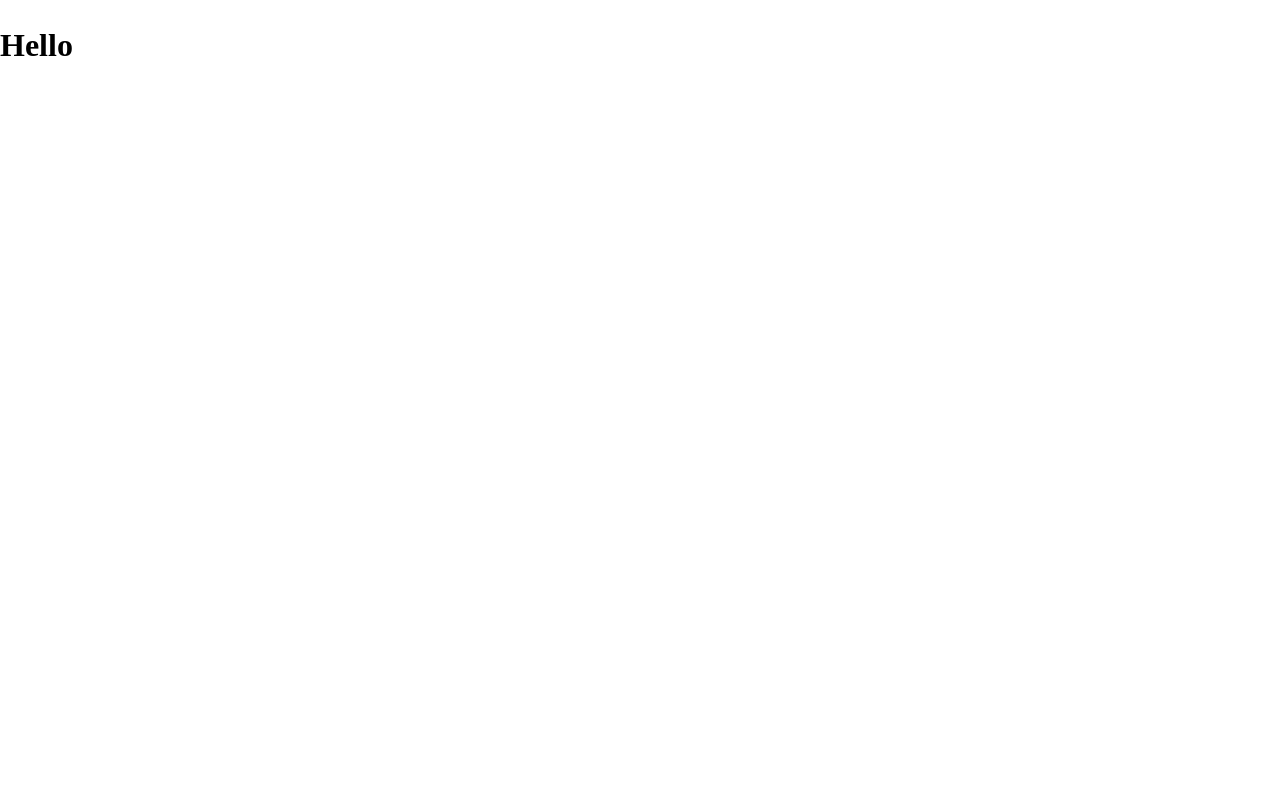
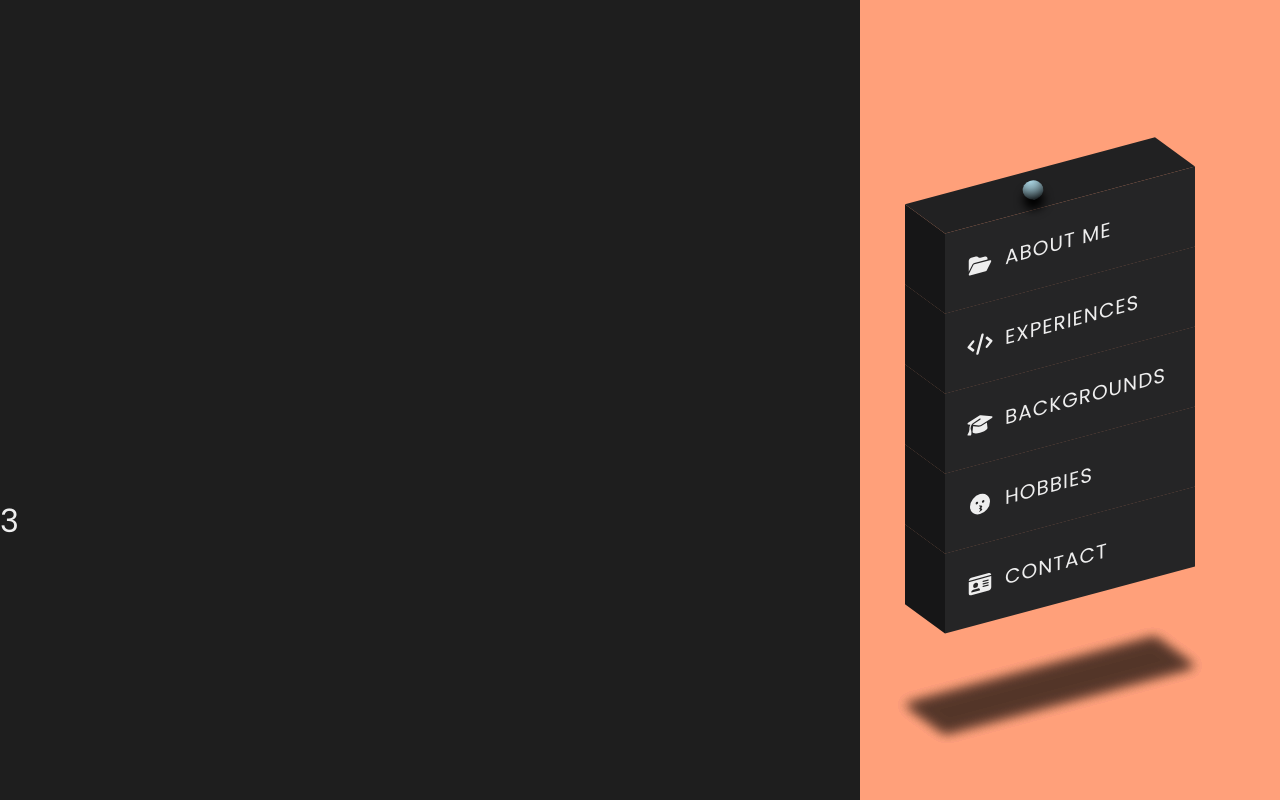
Before and after one commit to nobleboyh/portfolio-web, a React (Create React App) app: page / in a window 1280 px wide. Built offline with nearby package versions, Linux system fonts and the light colour scheme.

Commit message:
Add SideBar

```diff
--- a/package.json
+++ b/package.json
@@ -4,6 +4,10 @@
   "version": "0.1.0",
   "private": true,
   "dependencies": {
+    "@fortawesome/fontawesome-svg-core": "^6.1.1",
+    "@fortawesome/free-regular-svg-icons": "^6.1.1",
+    "@fortawesome/free-solid-svg-icons": "^6.1.1",
+    "@fortawesome/react-fontawesome": "^0.2.0",
     "@testing-library/jest-dom": "^5.16.4",
     "@testing-library/react": "^13.3.0",
     "@testing-library/user-event": "^13.5.0",
--- a/src/App.js
+++ b/src/App.js
@@ -1,7 +1,10 @@
+import Content from './layouts/components/Content';
+import SideBar from './layouts/components/SideBar';
 function App() {
   return (
-    <div className="App">
-      <h1>Hello</h1>
+    <div className="app-wrapper">
+      <Content></Content>
+      <SideBar></SideBar>
     </div>
   );
 }
--- /dev/null
+++ b/src/layouts/components/Content/Content.js
@@ -0,0 +1,19 @@
+import styles from './Content.module.scss';
+
+const Content = () => {
+  return (
+    <div className={styles.wrapper}>
+      <a href="#3">
+        <h1>3</h1>
+      </a>
+      <section id="1">Aboutme1</section>
+      <section id="2">Aboutme2</section>
+      <section id="3">Aboutme3</section>
+      <section id="4">Aboutme4</section>
+      <section id="5">Aboutme5</section>
+      <section id="6">Aboutme6</section>
+    </div>
+  );
+};
+
+export default Content;
--- /dev/null
+++ b/src/layouts/components/Content/Content.module.scss
@@ -0,0 +1,11 @@
+.wrapper {
+  grid-area: content;
+  background-color: var(--primary-background-color);
+
+  line-height: 100rem;
+  margin-right: var(--sidebar-width);
+  overflow-y: scroll;
+  height: 100%;
+
+  flex: 1;
+}
--- /dev/null
+++ b/src/layouts/components/Content/index.js
@@ -0,0 +1 @@
+export { default } from './Content';
--- /dev/null
+++ b/src/layouts/components/SideBar/MenuItem.js
@@ -0,0 +1,20 @@
+import styles from './SideBar.module.scss';
+import PropTypes from 'prop-types';
+const MenuItem = ({ title, icon, href }) => {
+  return (
+    <li className={styles.menuItem}>
+      <a href={href}>
+        <span className={styles.itemIcon}>{icon}</span>
+        <span className={styles.itemTitle}>{title}</span>
+      </a>
+    </li>
+  );
+};
+
+MenuItem.propTypes = {
+  title: PropTypes.string.isRequired,
+  icon: PropTypes.node,
+  href: PropTypes.string,
+};
+
+export default MenuItem;
--- /dev/null
+++ b/src/layouts/components/SideBar/SideBar.js
@@ -0,0 +1,21 @@
+import { faCode, faGraduationCap, faFaceKiss, faFolderOpen, faIdCard } from '@fortawesome/free-solid-svg-icons';
+
+import { FontAwesomeIcon } from '@fortawesome/react-fontawesome';
+import MenuItem from './MenuItem';
+import styles from './SideBar.module.scss';
+
+const SideBar = () => {
+  return (
+    <aside className={styles.wrapper}>
+      <ul className={styles.menu}>
+        <MenuItem title="About me" icon={<FontAwesomeIcon icon={faFolderOpen} />} />
+        <MenuItem title="Experiences" icon={<FontAwesomeIcon icon={faCode} />} />
+        <MenuItem title="Backgrounds" icon={<FontAwesomeIcon icon={faGraduationCap} />} />
+        <MenuItem title="Hobbies" icon={<FontAwesomeIcon icon={faFaceKiss} />} />
+        <MenuItem title="Contact" icon={<FontAwesomeIcon icon={faIdCard} />} />
+      </ul>
+    </aside>
+  );
+};
+
+export default SideBar;
--- /dev/null
+++ b/src/layouts/components/SideBar/SideBar.module.scss
@@ -0,0 +1,153 @@
+.wrapper {
+  background-color: lightsalmon;
+  display: block;
+  height: 100vh;
+  position: fixed;
+  top: 0;
+  right: 0;
+  width: var(--sidebar-width);
+  overflow: hidden;
+  display: flex;
+  justify-content: center;
+  align-items: center;
+  ul {
+    list-style: none;
+    //transform
+    transform: skewY(-15deg);
+    position: relative;
+  }
+}
+
+.menuItem {
+  position: relative;
+  background-color: var(--secondary-background-color);
+  padding: 2rem;
+  height: 8rem;
+  width: 25rem;
+  text-transform: uppercase;
+  letter-spacing: 0.1rem;
+  font-size: 2rem;
+  filter: brightness(1);
+
+  display: flex;
+  justify-content: left;
+  align-items: center;
+  &::before {
+    position: absolute;
+    content: '';
+    width: 4rem;
+    height: 100%;
+    background-color: var(--secondary-background-color);
+    filter: brightness(0.6);
+    left: -4rem;
+    top: 0;
+    //transform
+    transform-origin: right;
+    transform: skewY(45deg);
+  }
+
+  &:after {
+    position: absolute;
+    content: ' ';
+    position: absolute;
+    content: '';
+    width: 25rem;
+    height: 4rem;
+    background-color: var(--secondary-background-color);
+    filter: brightness(0.9);
+    top: -4rem;
+    left: 0rem;
+    //transform
+    transform-origin: bottom;
+    transform: skewX(45deg);
+  }
+
+  &:hover {
+    cursor: pointer;
+    background-color: var(--primary-color);
+    transform: translateX(30px) translateY(30px);
+    transition: 0.5s;
+
+    &::after {
+      transition: 0.5s;
+
+      background-color: var(--primary-color);
+    }
+
+    &::before {
+      transition: 0.5s;
+
+      background-color: var(--primary-color);
+    }
+  }
+
+  //Active link
+
+  & .active {
+    background-color: var(--primary-color);
+    transform: translateX(30px) translateY(30px);
+    &::after {
+      background-color: var(--primary-color);
+    }
+
+    &::before {
+      background-color: var(--primary-color);
+    }
+  }
+}
+.wrapper .menu {
+  @for $i from 1 through 8 {
+    li:nth-child(#{$i}) {
+      z-index: 10 - $i;
+      &::after {
+        box-shadow: -(100px+ (6-$i) * 80px) (100px+ (6-$i) * 80px) 10px rgba($color: #000, $alpha: 0.2);
+      }
+    }
+  }
+}
+
+.menu::before {
+  content: '';
+  width: 2rem;
+  height: 2rem;
+  border-radius: 50%;
+  background-color: lightblue;
+  background-image: radial-gradient(circle at top, lightblue, 60%, #000);
+  position: absolute;
+  z-index: 1000;
+  transform: skew(15deg);
+  top: -30rem;
+  left: 16rem;
+
+  animation: move 3s ease-in-out 1s infinite alternate, drop 1s ease-in 0s 1 forwards;
+  box-shadow: -0.2rem 1rem 10px #000;
+}
+
+@keyframes move {
+  from {
+    left: 16rem;
+  }
+  to {
+    left: 0rem;
+  }
+}
+
+@keyframes drop {
+  from {
+    top: -30rem;
+  }
+  to {
+    top: -3rem;
+  }
+}
+.itemIcon ~ .itemTitle {
+  margin-left: 1rem;
+}
+
+.itemIcon svg {
+  width: 30px;
+}
+
+.itemTitle {
+  user-select: none;
+}
--- /dev/null
+++ b/src/layouts/components/SideBar/index.js
@@ -0,0 +1 @@
+export { default } from './SideBar';
--- a/src/styles/GlobalStyles.scss
+++ b/src/styles/GlobalStyles.scss
@@ -1,9 +1,21 @@
 @import 'normalize.css';
+@import url('https://fonts.googleapis.com/css2?family=Poppins:wght@100;200;300;400;500;600;700;800;900&display=swap');
+:root {
+  --primary-background-color: #1e1e1e;
+  --secondary-background-color: #252526;
+  --primary-color: #f75c1e;
+  --text-color: #eee;
+
+  --sidebar-width: 42rem;
+}
 
 * {
   margin: 0;
   padding: 0;
   box-sizing: border-box;
+  font-family: 'Poppins', sans-serif;
+  font-weight: 400;
+  color: var(--text-color);
 }
 html {
   font-size: 62.5%;
@@ -13,5 +25,30 @@ body {
   font-size: 1.6rem;
   line-height: 1.5;
   text-rendering: optimizeSpeed;
-  overflow-y: overlay;
 }
+
+a {
+  text-decoration: none;
+}
+
+//Scrollbar
+html *::-webkit-scrollbar {
+  border-radius: 0;
+  width: 8px;
+}
+
+html *::-webkit-scrollbar-thumb {
+  border-radius: 4px;
+  background-color: rgba(255, 255, 255, 0.2);
+}
+
+html *::-webkit-scrollbar-track {
+  border-radius: 0;
+  background-color: rgba(255, 255, 255, 0.1);
+}
+
+.app-wrapper {
+  display: flex;
+  height: 100vh;
+  background-color: #f75c1e;
+}
```
Also changed, not shown: 2 other files (tests, documents, lock files or other folders).
